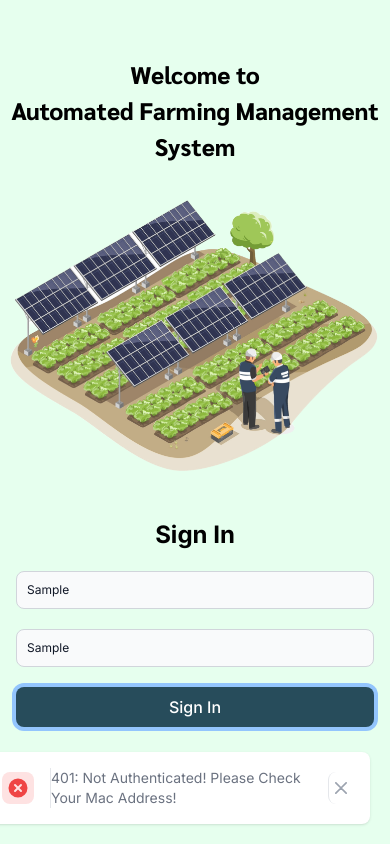
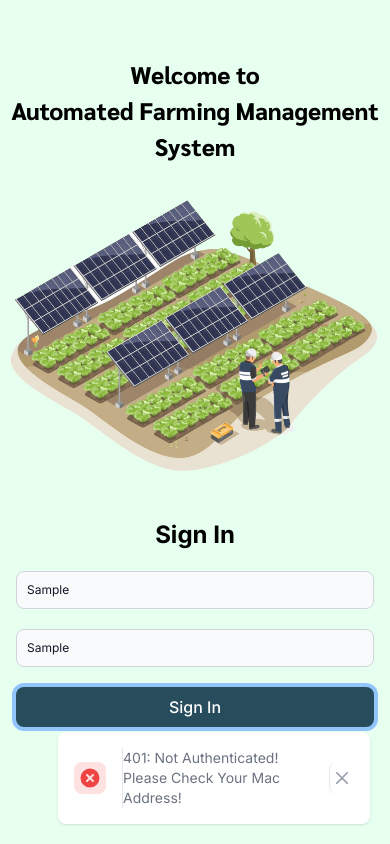
Before and after one commit to mtr06/afms, a Next.js app: page / in a window 390 px wide. Both pictures are taken after typing "Sample", "Sample" into the empty fields and a click on the button "Sign In". Built offline with nearby package versions, Linux system fonts and the light colour scheme.

Commit message:
feat: responsive login page2

```diff
--- a/src/app/page.jsx
+++ b/src/app/page.jsx
@@ -15,6 +15,10 @@ export default function Login() {
   const [alertMessage, setAlertMessage] = useState("");
 
   const router = useRouter();
+
+  if (Cookies.get("loggedmacaddress")) {
+    router.push("/home");
+  }
 
   const handleLogin = async (e) => {
     e.preventDefault();
@@ -96,7 +100,7 @@ export default function Login() {
           {alert ? (
             <div
               id="toast-danger"
-              class="fixed flex items-center w-full max-w-sm md:max-w-lg p-4 space-x-4 text-gray-500 bg-white divide-x rtl:divide-x-reverse divide-gray-200 rounded-lg shadow right-5 bottom-5 dark:text-gray-400 dark:divide-gray-700 space-x dark:bg-gray-800"
+              class="fixed flex items-center w-4/5 md:w-full md:max-w-lg p-4 space-x-4 text-gray-500 bg-white divide-x rtl:divide-x-reverse divide-gray-200 rounded-lg shadow right-5 bottom-5 dark:text-gray-400 dark:divide-gray-700 space-x dark:bg-gray-800"
               role="alert"
             >
               <div class="inline-flex items-center justify-center flex-shrink-0 w-8 h-8 text-red-500 bg-red-100 rounded-lg dark:bg-red-800 dark:text-red-200">
```
